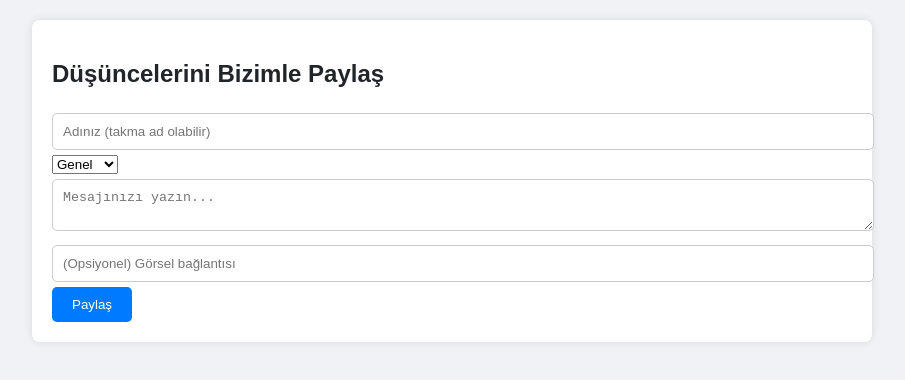
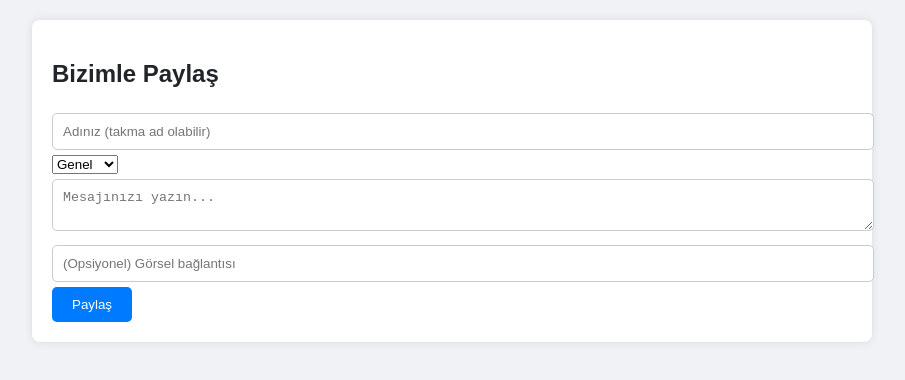
Before and after one commit to Biri89/Deneme, a plain HTML site: page index.html in a window 1280 px wide. Shown: the whole page, without its empty margins (188-1093 px from the left). Drawn offline with nearby package versions, Linux system fonts and the light colour scheme.

Commit message:
Update index.html

```diff
--- a/index.html
+++ b/index.html
@@ -46,7 +46,7 @@
 </head>
 <body>
   <div class="forum">
-    <h2>Düşüncelerini Bizimle Paylaş</h2>
+    <h2>Bizimle Paylaş</h2>
     <input type="text" id="kullanici" placeholder="Adınız (takma ad olabilir)" />
     <select id="kategori">
       <option value="Genel">Genel</option>
```
